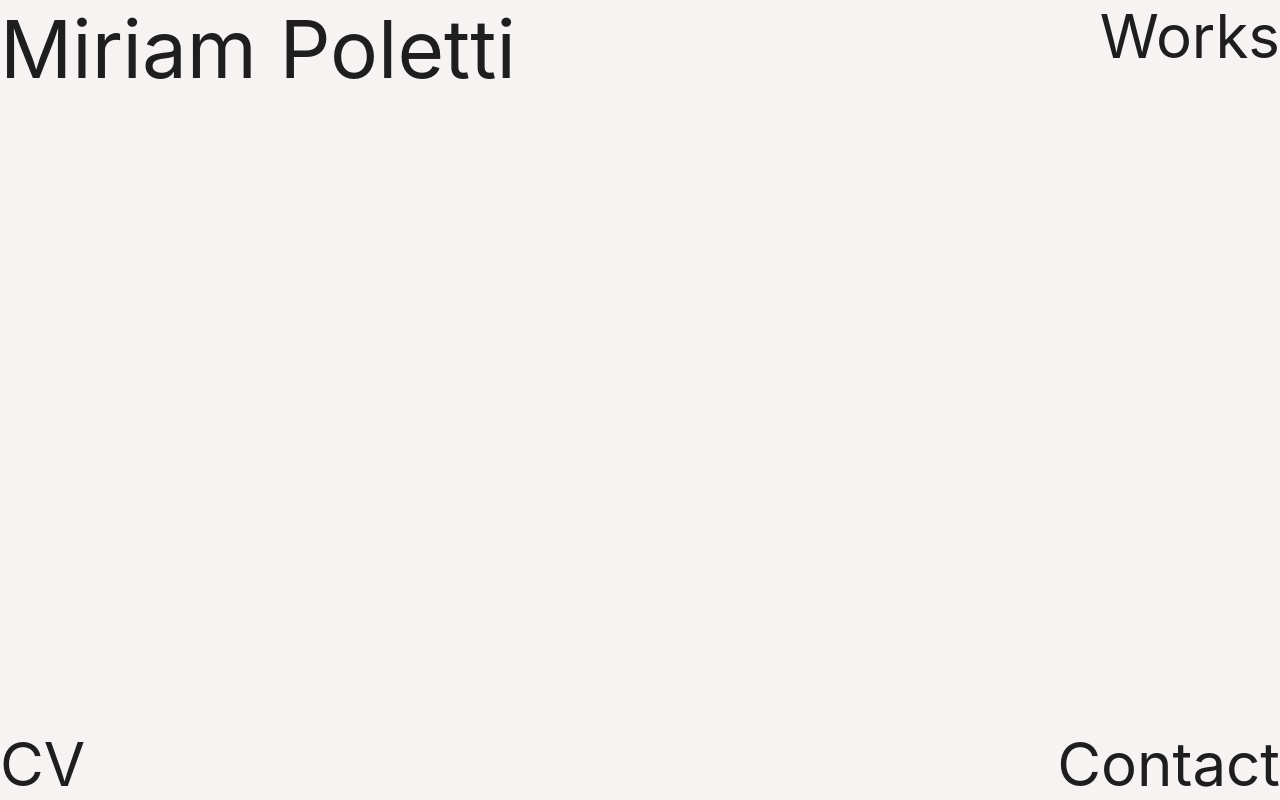
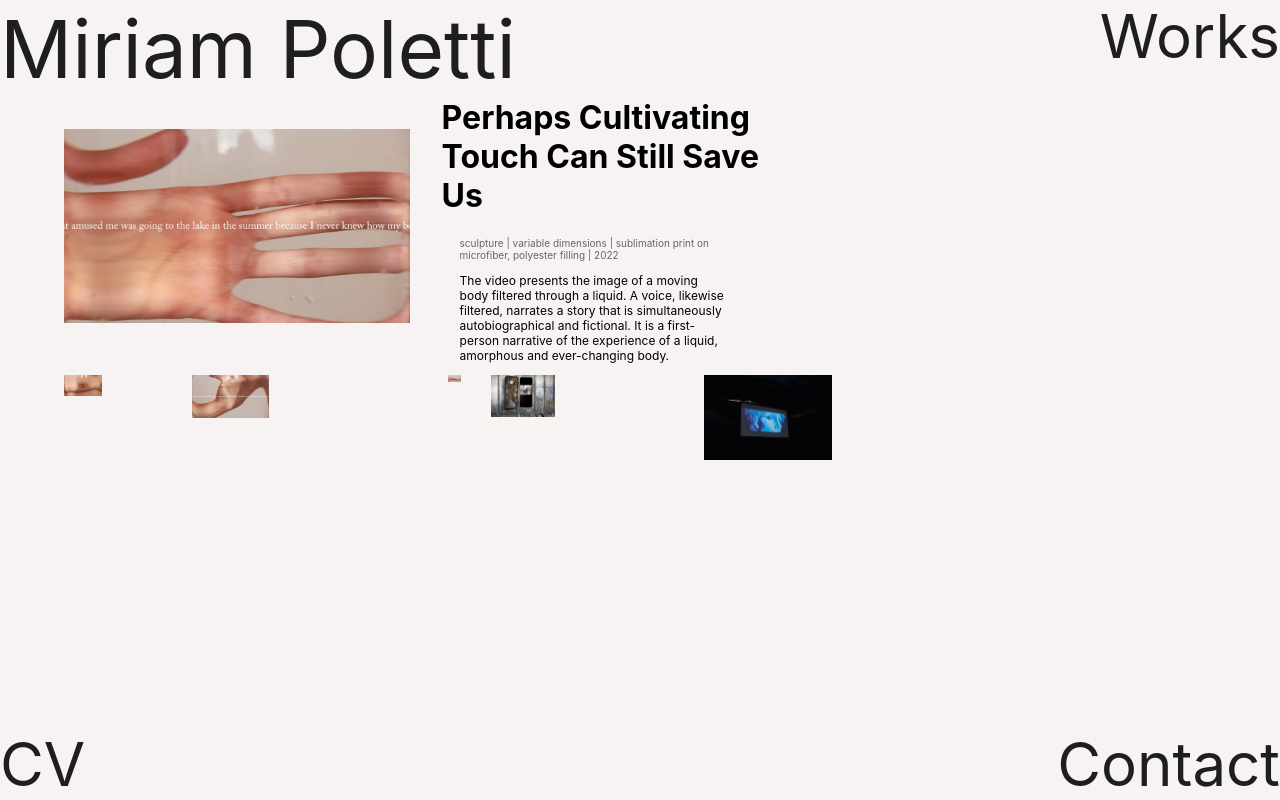
Before and after one commit to miriam-plt/portfolio, a React (Create React App) app: page /works/cultivating-touch in a window 1280 px wide. Built offline with nearby package versions, Linux system fonts and the light colour scheme; the HTML template or start-up script is replaced by a standard one; a web font is replaced by a local one.

Commit message:
style work detail page and work list page

```diff
--- a/src/Pages/WorkDetails/index.js
+++ b/src/Pages/WorkDetails/index.js
@@ -21,13 +21,25 @@ function WorkDetails() {
         {selectedWork.map(work => {
             return (
                 <div key={work._id}>
-                <img className='work__detail-img' src={work.image} alt='main' />
+                    <div className='work__card'>
+                    <img className='work__detail-img img1' src={work.img1} alt='main' />
+                        <div className='work__info-card'>
                         <h1 className='work__detail-title'>{work.title}</h1>
                         <p className='work__detail-basics'>{work.category}{work.measurement ? '  |  ' + work.measurement : ''} {work.material ? '  |  ' + work.material : ''}  |  {work.year}</p>
                         <p className='work__detail-description'>{work.description}</p>
                         <p className='work__detail-description'>{work.details}</p>
                         {work.link && <NavLink className='work__detail-link' to={work.link}><p>LINK</p></NavLink>}
                         {work.credits && <div><p className='work__detail-credits'>{work.credits[0]}</p><p className='work__detail-credits'>{work.credits[1]}</p></div>}
+                        </div>
+                    </div>
+                <div className='img-grid'>
+                {work.img2 && <img className='work__detail-img img2' src={work.img2} alt='main' />}
+                {work.img3 && <img className='work__detail-img img3' src={work.img3} alt='main' />}
+                {work.img4 && <img className='work__detail-img img4' src={work.img4} alt='main' />}
+                {work.img5 && <img className='work__detail-img img5' src={work.img5} alt='main' />}
+                {work.img6 && <img className='work__detail-img img6' src={work.img6} alt='main' />}
+                {work.img7 && <img className='work__detail-img img7' src={work.img7} alt='main' />}
+                </div>
                 </div>
             )
         })}
--- a/src/Pages/WorkDetails/index.scss
+++ b/src/Pages/WorkDetails/index.scss
@@ -4,8 +4,13 @@
     padding-top: 6%;
 }
 
-.work__detail-img {
-    width: 20%;
+.work__card {
+    display: flex;
+    align-items: center;
+}
+
+.work__info-card {
+    width: 350px;
 }
 
 .work__detail-title {
@@ -21,3 +26,16 @@
     color: rgb(101, 101, 101);
     font-size: 10px;
 }
+
+
+
+
+.work__detail-img {
+    width: 30%;
+}
+
+.img-grid {
+  display: grid;
+  grid-template-columns: 3fr 6fr 1fr 5fr 10fr 2fr;
+  grid-template-rows: 100px auto 150px auto auto;
+}
--- a/src/assets/data/works-data.json
+++ b/src/assets/data/works-data.json
@@ -1,5 +1,33 @@
 [
-    {
+      {
+         "_id": "vivid-impressions-care",
+         "title": "Vivid Impressions Room (Care)",
+         "year": "2022",
+         "category": "installation",
+         "description": "blablabla",
+         "image": "../../images/img04.png",
+         "img1": "../../images/vivid/vivid01.jpeg",
+         "img2": "../../images/vivid/vivid02.jpeg",
+         "img3": "../../images/vivid/vivid03.jpeg",
+         "img4": "../../images/vivid/vivid04.jpeg"
+      },
+      {
+         "_id": "cultivating-touch",
+         "title": "Perhaps Cultivating Touch Can Still Save Us",
+         "year": "2022",
+         "category": "sculpture",
+         "material": "sublimation print on microfiber, polyester filling",
+         "measurement": "variable dimensions",
+         "description": "The video presents the image of a moving body filtered through a liquid. A voice, likewise filtered, narrates a story that is simultaneously autobiographical and fictional. It is a first-person narrative of the experience of a liquid, amorphous and ever-changing body.",
+         "image": "../../images/img01.png",
+         "img1": "../../images/melting/melting01.jpeg",
+         "img2": "../../images/melting/melting02.jpeg",
+         "img3": "../../images/melting/melting03.jpeg",
+         "img4": "../../images/melting/melting04.jpeg",
+         "img5": "../../images/melting/melting05.jpeg",
+         "img6": "../../images/melting/melting06.jpeg"
+      },
+      {
         "_id": "melting-times",
         "title": "Embrace The Melting Times",
         "year": "2020",
@@ -8,7 +36,13 @@
         "link": "https://vimeo.com/419281585",
         "description": "The video presents the image of a moving body filtered through a liquid. A voice, likewise filtered, narrates a story that is simultaneously autobiographical and fictional. It is a first-person narrative of the experience of a liquid, amorphous and ever-changing body.",
         "details": "Screening on the occasion of the film festival “ΤΙ ΕΙΝΑΙ ΦΟΒΟΣ; WHAT IS FEAR?”, Hošek Contemporary, Berlin",
-        "image": "../../images/img01.png"
+        "image": "../../images/img01.png",
+        "img1": "../../images/melting/melting01.jpeg",
+        "img2": "../../images/melting/melting02.jpeg",
+        "img3": "../../images/melting/melting03.jpeg",
+        "img4": "../../images/melting/melting04.jpeg",
+        "img5": "../../images/melting/melting05.jpeg",
+        "img6": "../../images/melting/melting06.jpeg"
      },
      {
         "_id":"inhabit-or-fill",
@@ -18,7 +52,13 @@
         "link": "https://softeismagazine.com/shop/issue02/",
         "description": "This short story is partly autobiographical and partly fictional. It is a first-person narrative of the experience of a liquid, amorphous and ever-changing body.",
         "details": "Written for SOFT EIS issue 02 “Identity”",
-        "image": "../../images/img02.png"
+        "image": "../../images/img02.png",
+        "img1": "../../images/inhabit/inhabit01.jpeg",
+        "img2": "../../images/inhabit/inhabit02.jpeg",
+        "img3": "../../images/inhabit/inhabit03.jpeg",
+        "img4": "../../images/inhabit/inhabit04.jpeg",
+        "img5": "../../images/inhabit/inhabit05.jpeg",
+        "img6": "../../images/inhabit/inhabit06.jpeg"
      },
      {
         "_id": "fear-thirst",
@@ -29,7 +69,14 @@
         "description": "If there is something we have in common, it is the liquidity of our body. This embodied hydrological cycle is every time different, although the water we are is always coming from somewhere and moving somewhere else, this water is always new, in its form, rhythm, meaning and potential.",
         "details": "Performance presented at SomoS Art Space, in occasion of “Un/real Desires”",
         "credits" : ["Photography: Kimiya Nik"],
-        "image": "../../images/img03.png"
+        "image": "../../images/img03.png",
+        "img1": "../../images/thirst/thirst01.jpeg",
+        "img2": "../../images/thirst/thirst02.jpeg",
+        "img3": "../../images/thirst/thirst03.jpeg",
+        "img4": "../../images/thirst/thirst04.jpeg",
+        "img5": "../../images/thirst/thirst05.jpeg",
+        "img6": "../../images/thirst/thirst06.jpeg",
+        "img7": "../../images/thirst/thirst07.jpeg"
      },
      {
         "_id": "vivid-impressions",
@@ -39,16 +86,11 @@
         "material": "sublimation print on microfiber, polyester and polystyrene filling",
         "measurement": "variable dimensions",
         "description": "blablabla",
-        "image": "../../images/img04.png"
-     },
-     {
-         "_id":"love-and-politics",
-         "title":"Love&Politics",
-         "year": "2018",
-         "category": "poem and photography",
-         "link": "http://freigeist-verlag.net/buecher/love-politics/",
-         "description": "blabla",
-         "image": "../../images/img01.png"
+        "image": "../../images/img04.png",
+        "img1": "../../images/vivid/vivid01.jpeg",
+        "img2": "../../images/vivid/vivid02.jpeg",
+        "img3": "../../images/vivid/vivid03.jpeg",
+        "img4": "../../images/vivid/vivid04.jpeg"
      },
      {
         "_id": "proximity-distance",
@@ -59,7 +101,13 @@
         "link": "https://vimeo.com/291452408",
         "description": "The project has been developed in collaboration with Nouvelle Collection Paris, curated by Sarah Nefissa Belhadjali.",
         "credits": ["Photography: Alex Huanfa Cheng, Romain Moncet", "Models: Maéva Prigent, Sofia Lautrec"],
-        "image": "../../images/img06.png"
+        "image": "../../images/img06.png",
+        "img1": "../../images/moment/moment01.jpeg",
+        "img2": "../../images/moment/moment02.jpeg",
+        "img3": "../../images/moment/moment03.jpeg",
+        "img4": "../../images/moment/moment04.jpeg",
+        "img5": "../../images/moment/moment05.jpeg",
+        "img6": "../../images/moment/moment06.jpeg"
      },
      {
         "_id": "lonely-girl-phenomenology",
@@ -69,6 +117,10 @@
         "measurement": "7'11''",
         "link": "https://vimeo.com/227574710",
         "description": "blabla",
-        "image": "../../images/img07.png"
+        "image": "../../images/img07.png",
+        "img1": "../../images/lonely/lonely01.jpeg",
+        "img2": "../../images/lonely/lonely02.jpeg",
+        "img3": "../../images/lonely/lonely03.jpeg",
+        "img4": "../../images/lonely/lonely04.jpeg"
      }
 ]
--- a/src/components/WorkList/index.scss
+++ b/src/components/WorkList/index.scss
@@ -16,6 +16,7 @@
 	left: 100%;
 	top: 30%;
 	transform: translate3d(calc(-100% - 6vw),-30%,0) translate3d(0,20px,0);
+    z-index: 0;
 }
 
 .menu__item-link {
@@ -24,6 +25,11 @@
     color: #f4f0f0;
     font-size: 35px;
     font-weight: 700;
+    opacity: 0;
+    animation: fadeInDown 2s 0.5s;
+    animation-fill-mode: forwards;
+    z-index: 7;
+    position: relative;
 }
 
 .menu__item-link:hover {
@@ -33,6 +39,8 @@
     font-size: 35px;
     font-weight: 700;
 
+
+
     .menu__item-img {
         opacity: 1;
         transform: translate3d(calc(-100% - 6vw),-30%,0) rotate3d(0,0,1,4deg);
```
Lines whose indentation alone changed are shown as unchanged.
